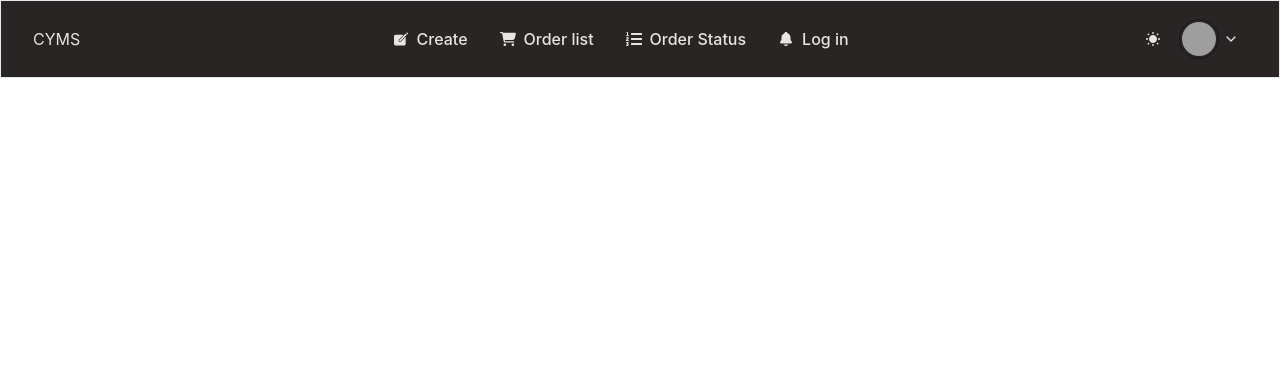
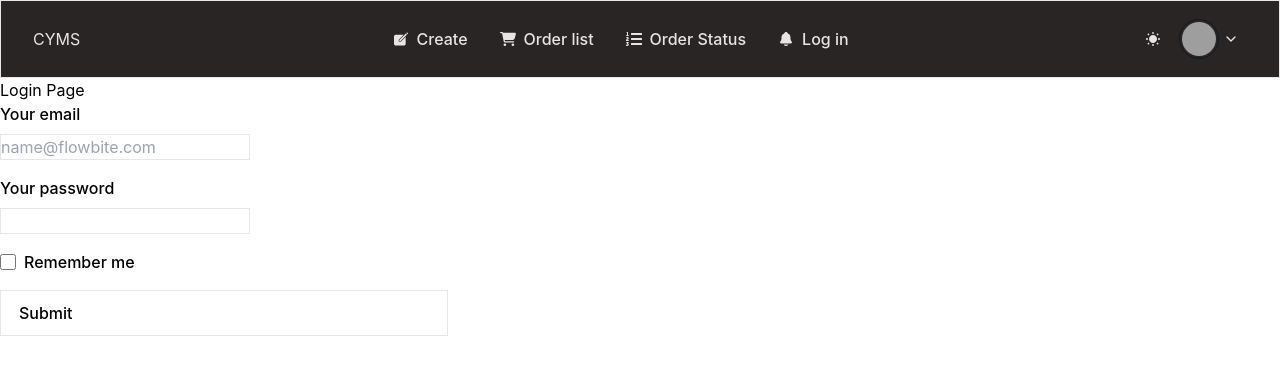
Before and after one commit to Shoplazady/cyms-react, a React (Create React App) app: page /login in a window 1280 px wide. Shown: the top 374 px of the page. Built offline with nearby package versions, Linux system fonts and the light colour scheme; grey boxes are pictures that could not be loaded.

Commit message:
make link page and login form

```diff
--- a/package.json
+++ b/package.json
@@ -9,10 +9,12 @@
     "@testing-library/react": "^13.4.0",
     "@testing-library/user-event": "^13.5.0",
     "autoprefixer": "^10.4.17",
+    "flowbite-react": "^0.7.2",
     "postcss": "^8.4.33",
     "react": "^18.2.0",
     "react-dom": "^18.2.0",
     "react-icons": "^5.0.1",
+    "react-router-dom": "^6.21.3",
     "react-scripts": "5.0.1",
     "react-transition-group": "^4.4.5",
     "web-vitals": "^2.1.4"
--- a/src/App.js
+++ b/src/App.js
@@ -1,18 +1,26 @@
 import React from 'react';
+import { BrowserRouter as Router, Routes, Route } from 'react-router-dom';
+import { DarkModeProvider } from './hooks/useDarkMode';
 import Header from './components/Header';
-import Sidebar from './components/Sidebar';
 import MainContent from './components/MainContent';
+import Login from './components/pages/Login';
 import Footer from './components/Footer';
 import './styles/tailwind.css';
 
 function App() {
   return (
-    <div>
-      <Header />
-      <Sidebar />
-      <MainContent />
-      <Footer />
-    </div>
+    <DarkModeProvider>
+      <Router>
+        <div>
+          <Header />
+          <Routes>
+            <Route path="/login" element={<Login />} />
+            <Route path="/" element={<MainContent />} />
+          </Routes>
+          <Footer />
+        </div>
+      </Router>
+    </DarkModeProvider>
   );
 }
 
--- a/src/Components/MainContent.js
+++ b/src/Components/MainContent.js
@@ -4,7 +4,7 @@ const MainContent = () => {
   return (
   <>
     <main>
-
+    <h1>home Page</h1>
     </main>
   </>
   );
--- a/src/Components/Navbar.js
+++ b/src/Components/Navbar.js
@@ -1,5 +1,6 @@
-// Navbar.js
 import React, { useState } from "react";
+import { Link } from 'react-router-dom';
+import { useDarkMode } from '../hooks/useDarkMode';
 import { IoMdMoon, IoMdSunny, IoIosCreate, IoMdHelp } from "react-icons/io";
 import { FaCartShopping } from "react-icons/fa6";
 import { FaListOl, FaUserEdit } from "react-icons/fa";
@@ -21,11 +22,7 @@ import {
 
 const Navbar = () => {
     const [openNav, setOpenNav] = React.useState(false);
-    const [isDarkMode, setDarkMode] = useState(false);
-
-    const toggleDarkMode = () => {
-        setDarkMode(!isDarkMode);
-    };
+    const { isDarkMode, toggleDarkMode } = useDarkMode();
 
     //Profile menu
 
@@ -50,15 +47,6 @@ const Navbar = () => {
             icon: FiLogOut,
         },
     ];
-
-    React.useEffect(() => {
-        // Implement logic to set dark mode in your application (e.g., apply dark theme classes to the body)
-        if (isDarkMode) {
-            document.body.classList.add("dark");
-        } else {
-            document.body.classList.remove("dark");
-        }
-    }, [isDarkMode]);
 
     React.useEffect(() => {
         window.addEventListener(
@@ -111,10 +99,7 @@ const Navbar = () => {
                 className="flex items-center gap-x-2 p-1 font-medium"
             >
                 <IoNotifications />
-
-                <a href="#" className="flex items-center">
-                    Log in
-                </a>
+                <Link to="/login">Log in</Link>
             </Typography>
         </ul>
     );
@@ -128,7 +113,7 @@ const Navbar = () => {
                     href="#"
                     className="mr-4 cursor-pointer py-1.5 font-large"
                 >
-                    CYMS
+                    <Link to="/">CYMS</Link>
                 </Typography>
                 <div className="hidden lg:block">{navList}</div>
                 <div className="flex items-center gap-x-1 ml-auto lg:ml-0 justify-end">
--- a/src/Components/pages/Login.js
+++ /dev/null
@@ -1,14 +0,0 @@
-// login.js
-
-import React from 'react';
-
-const Login = () => {
-  return (
-    <div>
-      <h1>Login Page</h1>
-      {/* Add your login form and content here */}
-    </div>
-  );
-};
-
-export default Login;
--- /dev/null
+++ b/src/Components/pages/Login.jsx
@@ -0,0 +1,53 @@
+import React, { useState } from 'react';
+import { Label, TextInput, Checkbox, Button } from 'flowbite-react';
+
+const Login = ({ darkMode, toggleDarkMode }) => {
+
+  const [email, setEmail] = useState('');
+  const [password, setPassword] = useState('');
+  const handleSubmit = (e) => {
+    e.preventDefault();
+    // Add your login logic here
+    console.log('Login logic goes here');
+  };
+  return (
+    <div>
+      <h1>Login Page</h1>
+      {/* Login form*/}
+      <form className={`flex max-w-md flex-col gap-4 ${darkMode ? 'dark' : ''}`} onSubmit={handleSubmit}>
+        <div>
+          <div className="mb-2 block">
+            <Label htmlFor="email1" value="Your email" />
+          </div>
+          <TextInput
+            id="email1"
+            type="email"
+            placeholder="name@flowbite.com"
+            value={email}
+            onChange={(e) => setEmail(e.target.value)}
+            required
+          />
+        </div>
+        <div>
+          <div className="mb-2 block">
+            <Label htmlFor="password1" value="Your password" />
+          </div>
+          <TextInput
+            id="password1"
+            type="password"
+            value={password}
+            onChange={(e) => setPassword(e.target.value)}
+            required
+          />
+        </div>
+        <div className="flex items-center gap-2">
+          <Checkbox id="remember" />
+          <Label htmlFor="remember">Remember me</Label>
+        </div>
+        <Button type="submit">Submit</Button>
+      </form>
+    </div>
+  );
+};
+
+export default Login;
--- /dev/null
+++ b/src/hooks/useDarkMode.js
@@ -0,0 +1,40 @@
+// useDarkMode.js
+import { createContext, useContext, useState, useEffect } from 'react';
+
+const DarkModeContext = createContext();
+
+export const useDarkMode = () => {
+  const context = useContext(DarkModeContext);
+  if (!context) {
+    throw new Error('useDarkMode must be used within a DarkModeProvider');
+  }
+  return context;
+};
+
+export const DarkModeProvider = ({ children }) => {
+  const [isDarkMode, setDarkMode] = useState(false);
+
+  const toggleDarkMode = () => {
+    setDarkMode((prevMode) => !prevMode);
+  };
+
+  useEffect(() => {
+    // Implement logic to set dark mode in your application (e.g., apply dark theme classes to the body)
+    if (isDarkMode) {
+      document.body.classList.add('dark');
+    } else {
+      document.body.classList.remove('dark');
+    }
+  }, [isDarkMode]);
+
+  const value = {
+    isDarkMode,
+    toggleDarkMode,
+  };
+
+  return (
+    <DarkModeContext.Provider value={value}>
+      {children}
+    </DarkModeContext.Provider>
+  );
+};
```
Also changed, not shown: 1 other file (tests, documents, lock files or other folders).
